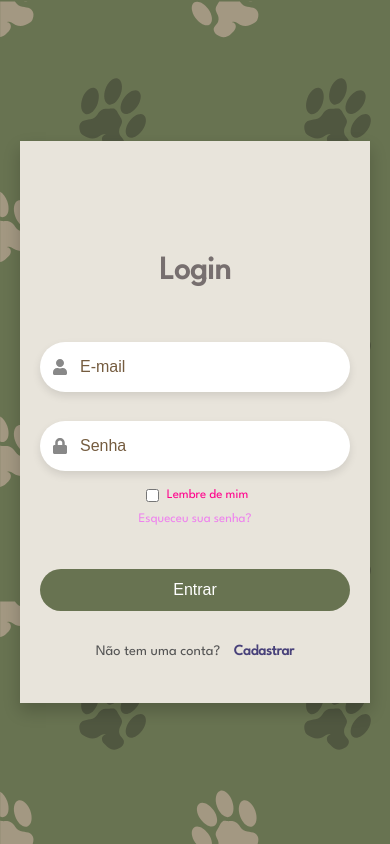
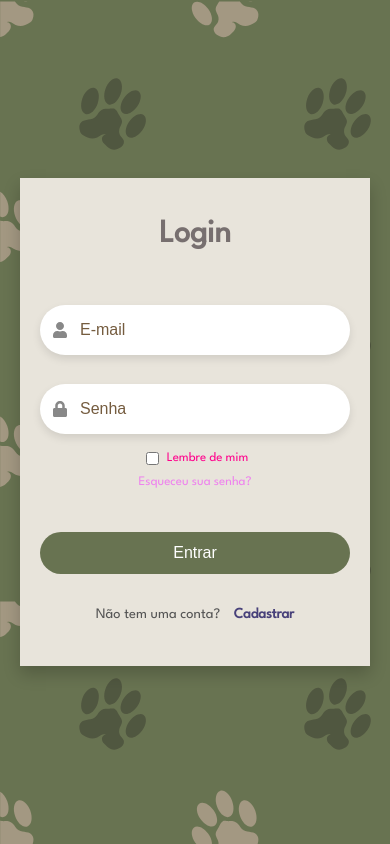
Before and after one commit to saracristinas/Sistema-de-adocao, a React (Vite) app: page /login in a window 390 px wide. Built offline with nearby package versions, Linux system fonts and the light colour scheme; a web font is replaced by a local one.

Commit message:
Retirando espaçamento dos componentes

```diff
--- a/src/Components/Cadastro/Cadastro.css
+++ b/src/Components/Cadastro/Cadastro.css
@@ -58,7 +58,6 @@ form::-webkit-scrollbar-thumb {
 
 h1 {
   text-align: center;
-  margin-top: 6rem;
   margin-bottom: 2rem;
   font-size: 2rem;
   color: #776f6f;
--- a/src/Components/Home/Home.jsx
+++ b/src/Components/Home/Home.jsx
@@ -69,9 +69,7 @@ function Header({ username, onLogout }) {
     return name.replace(/\b\w/g, (char) => char.toUpperCase());
   };
 
-  const saudacao = username
-    ? `Olá, ${capitalizeName(username)}!`
-    : "Olá, visitante. Bem-vindo à nossa plataforma!";
+  const saudacao = `Olá, ${capitalizeName(username)}!`;
 
   return (
     <header className="header">
--- a/src/Components/Login/styles/layout.css
+++ b/src/Components/Login/styles/layout.css
@@ -80,7 +80,6 @@ form.container::-webkit-scrollbar-thumb {
 
 h1 {
   text-align: center;
-  margin-top: 2rem;
   margin-bottom: 2rem;
   font-size: 2rem;
   color: #776f6f;
@@ -192,7 +191,6 @@ h1 {
 
   h1 {
     font-size: 1.75rem;
-    margin-top: 1.5rem;
     margin-bottom: 1.5rem;
   }
 
@@ -236,7 +234,6 @@ h1 {
 
   h1 {
     font-size: 1.5rem;
-    margin-top: 1rem;
     margin-bottom: 1rem;
   }
 
```
